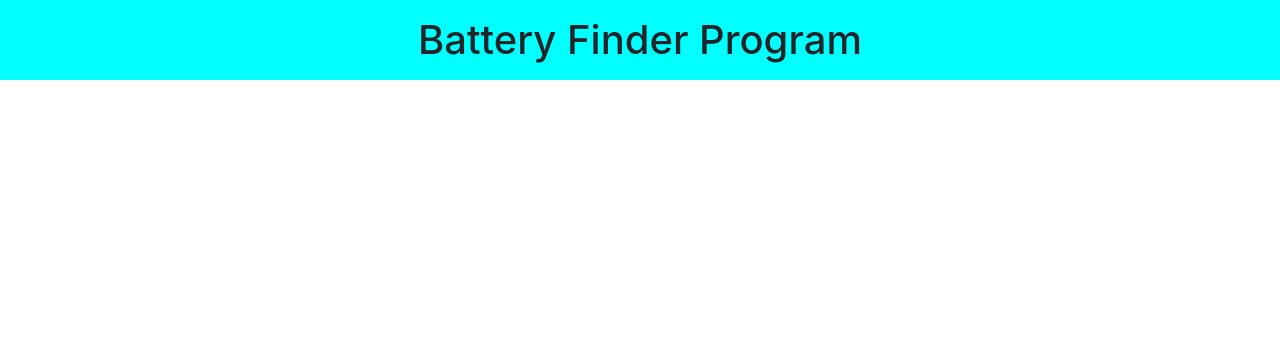
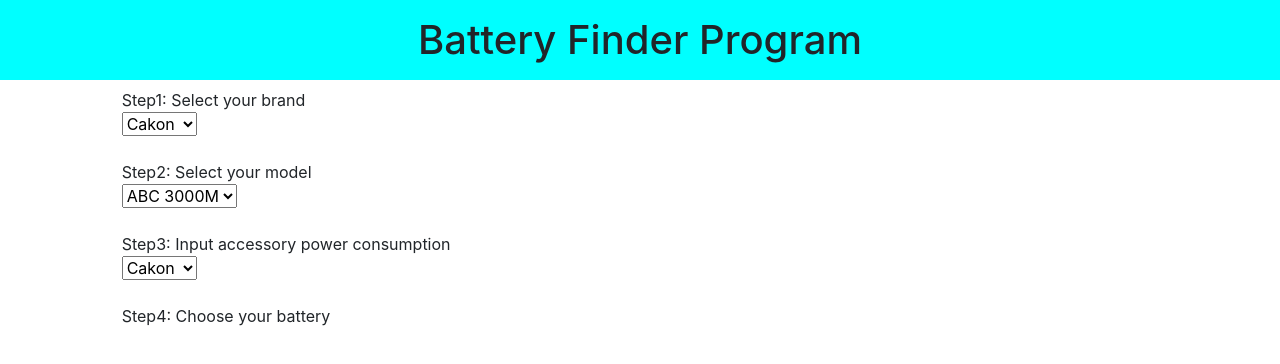
Before and after one commit to TakTadano/Battery_Finder, a plain HTML site: page index.html in a window 1280 px wide. Drawn offline with nearby package versions, Linux system fonts and the light colour scheme.

```diff
--- a/index.html
+++ b/index.html
@@ -15,6 +15,38 @@
         <div class="">
             <h1 class="header p-3">Battery Finder Program</h1>
         </div>
+
+        <div class="col-10 m-auto">
+            <!--step1-->
+            <div class="mb-4">
+                <p class="mb-0">Step1: Select your brand</p>
+                <select id="selectBrand">
+                </select>
+            </div>
+            <!--step2-->
+            <div class="mb-4 ">
+                <p class="mb-0">Step2: Select your model</p>
+                <select id="selectModel">
+
+                </select>
+            </div>
+            <!--step3-->
+            <div class="mb-4 ">
+                <p class="mb-0">Step3: Input accessory power consumption</p>
+                <select>
+                    <option value="Cakon">Cakon</option>
+                    <option value="Go MN">Go MN</option>
+                    <option value="VANY">VANY</option>
+                </select>
+            </div>
+            <!--step4-->
+            <div class="mb-4 ">
+                <p class="mb-0">Step4: Choose your battery</p>
+            </div>
+        </div>
+
+
+
     </div>
 </body>
 <script src="./index.js"></script>
```
